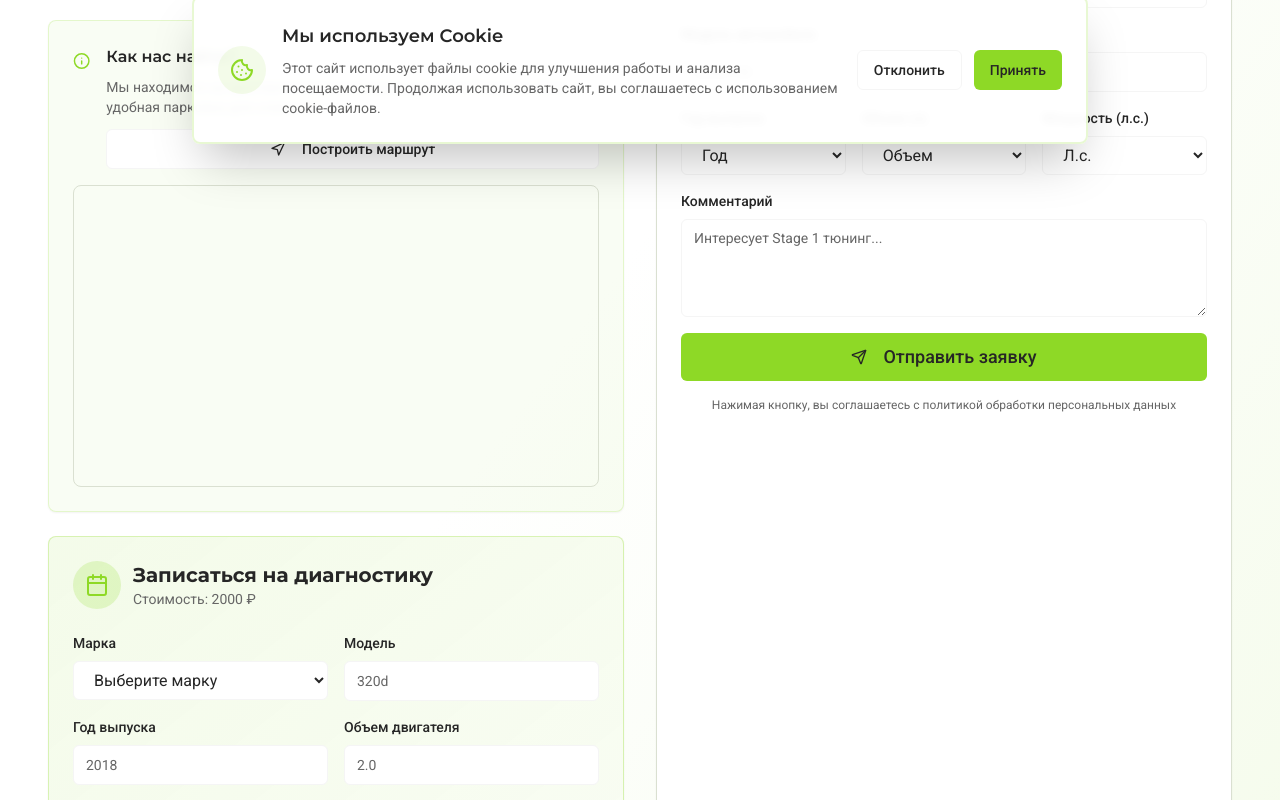
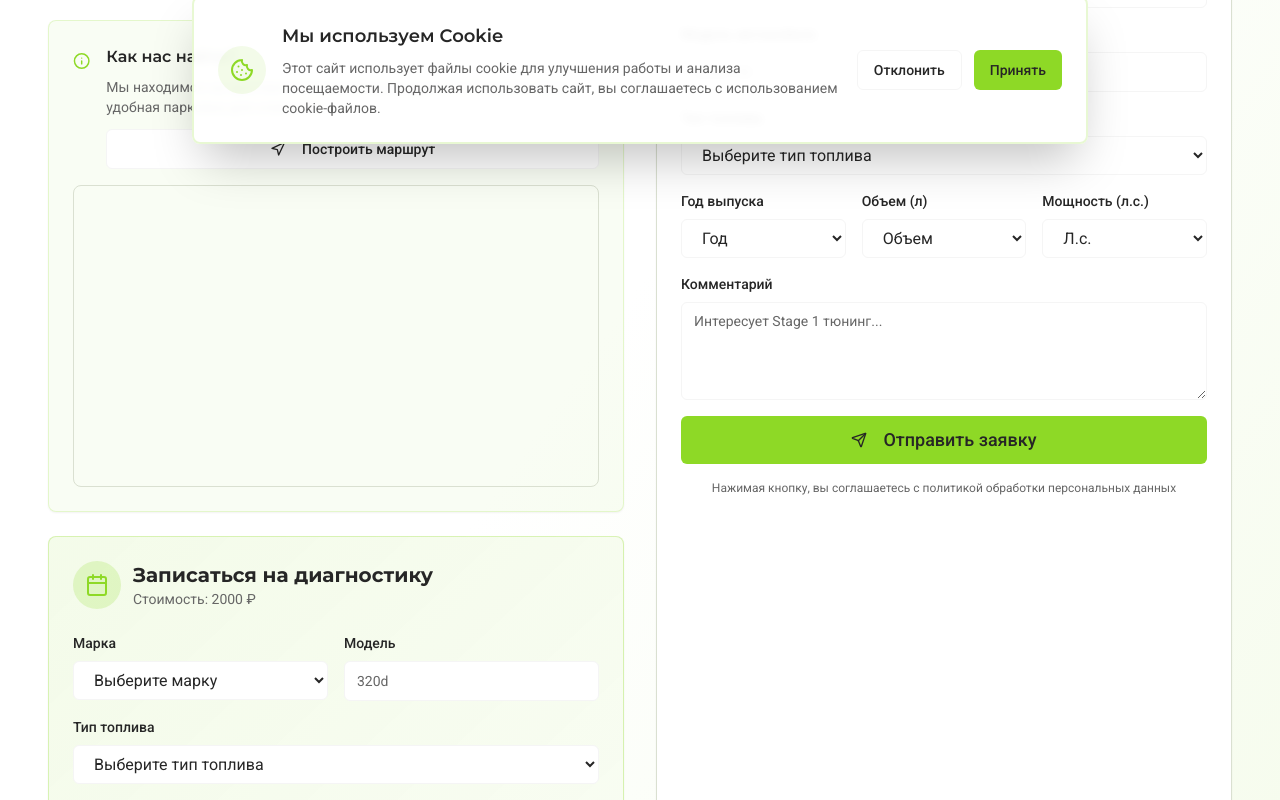
Before and after one commit to pr-poehali-dev/add-tuning-site, a React (Vite) app: page /contacts in a window 1280 px wide. Shown: the part 640-1440 px from the top of the page. Built offline with nearby package versions, Linux system fonts and the light colour scheme.

Commit message:
Добавить выбор топлива при записи

```diff
--- a/src/components/DiagnosticForm.tsx
+++ b/src/components/DiagnosticForm.tsx
@@ -28,6 +28,7 @@ const DiagnosticForm = ({ lastSubmitTime, setLastSubmitTime }: DiagnosticFormPro
     brand: '',
     model: '',
     year: '',
+    fuelType: '',
     engineVolume: '',
     message: ''
   });
@@ -110,7 +111,7 @@ const DiagnosticForm = ({ lastSubmitTime, setLastSubmitTime }: DiagnosticFormPro
           title: "Заявка на диагностику отправлена!",
           description: "Мы свяжемся с вами для уточнения времени",
         });
-        setDiagnosticForm({ brand: '', model: '', year: '', engineVolume: '', message: '' });
+        setDiagnosticForm({ brand: '', model: '', year: '', fuelType: '', engineVolume: '', message: '' });
       } else {
         toast({
           title: "Ошибка",
@@ -165,6 +166,19 @@ const DiagnosticForm = ({ lastSubmitTime, setLastSubmitTime }: DiagnosticFormPro
               />
             </div>
           </div>
+          <div>
+            <label className="text-sm font-medium mb-2 block">Тип топлива</label>
+            <select
+              className="w-full px-4 py-2 rounded-md border border-input bg-background"
+              value={diagnosticForm.fuelType}
+              onChange={(e) => setDiagnosticForm({ ...diagnosticForm, fuelType: e.target.value })}
+              required
+            >
+              <option value="">Выберите тип топлива</option>
+              <option value="Бензин">Бензин</option>
+              <option value="Дизель">Дизель</option>
+            </select>
+          </div>
           <div className="grid grid-cols-2 gap-4">
             <div>
               <label className="text-sm font-medium mb-2 block">Год выпуска</label>
--- a/src/components/TuningBookingForm.tsx
+++ b/src/components/TuningBookingForm.tsx
@@ -35,6 +35,7 @@ const TuningBookingForm = ({ lastSubmitTime, setLastSubmitTime }: TuningBookingF
     brand: '',
     car: '',
     year: '',
+    fuelType: '',
     engineVolume: '',
     horsepower: '',
     message: ''
@@ -97,7 +98,7 @@ const TuningBookingForm = ({ lastSubmitTime, setLastSubmitTime }: TuningBookingF
           title: "Заявка отправлена!",
           description: "Мы свяжемся с вами в ближайшее время",
         });
-        setFormData({ name: '', phone: '', brand: '', car: '', year: '', engineVolume: '', horsepower: '', message: '' });
+        setFormData({ name: '', phone: '', brand: '', car: '', year: '', fuelType: '', engineVolume: '', horsepower: '', message: '' });
       } else {
         toast({
           title: "Ошибка",
@@ -160,6 +161,19 @@ const TuningBookingForm = ({ lastSubmitTime, setLastSubmitTime }: TuningBookingF
               onChange={(e) => setFormData({ ...formData, car: e.target.value })}
               required
             />
+          </div>
+          <div>
+            <label className="text-sm font-medium mb-2 block">Тип топлива</label>
+            <select
+              className="w-full px-4 py-2 rounded-md border border-input bg-background"
+              value={formData.fuelType}
+              onChange={(e) => setFormData({ ...formData, fuelType: e.target.value })}
+              required
+            >
+              <option value="">Выберите тип топлива</option>
+              <option value="Бензин">Бензин</option>
+              <option value="Дизель">Дизель</option>
+            </select>
           </div>
           <div className="grid grid-cols-3 gap-4">
             <div>
```
